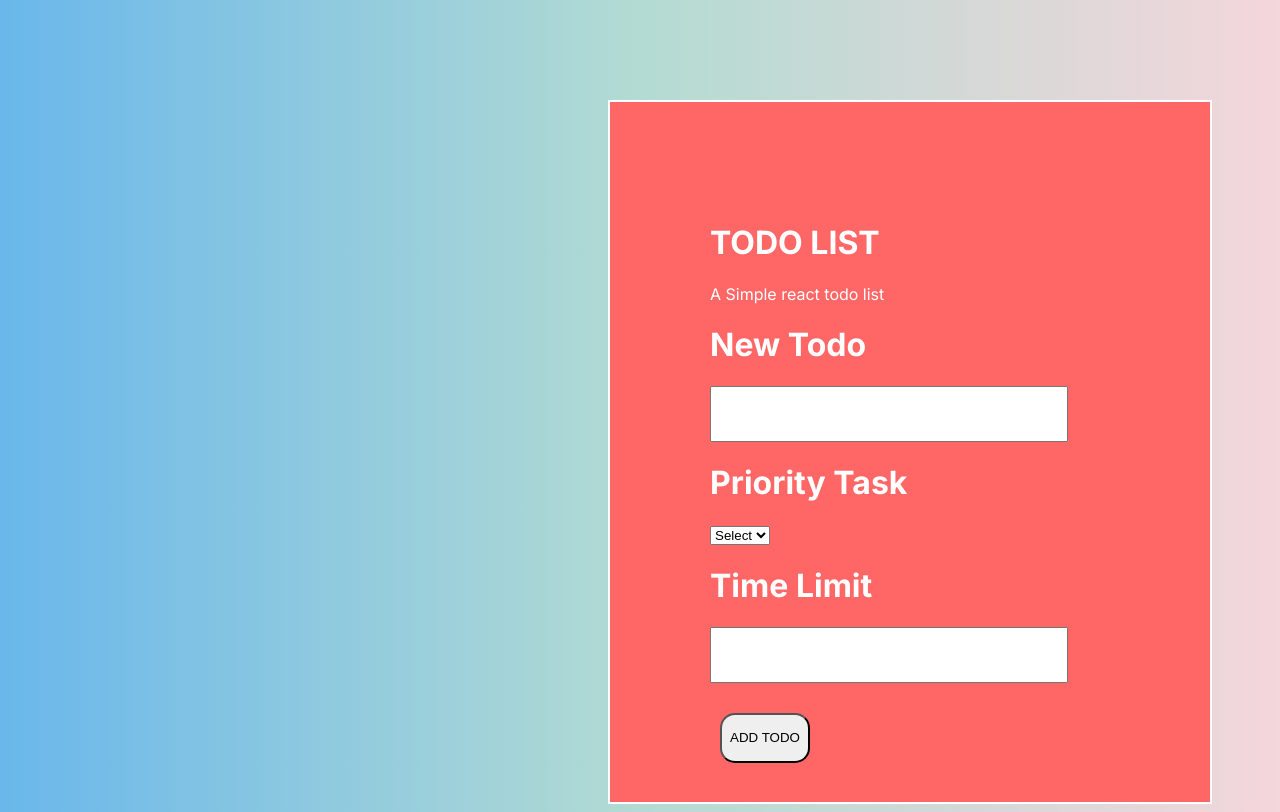
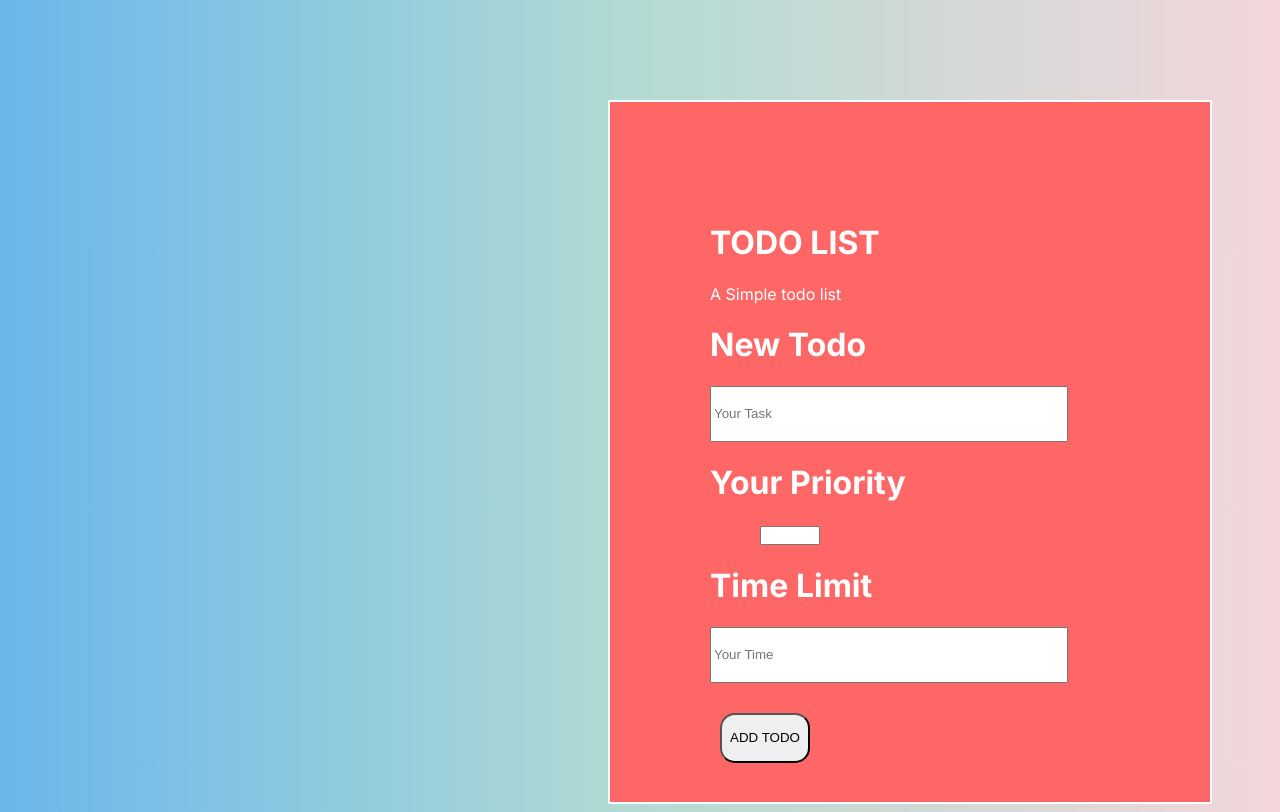
Before and after one commit to alimausmani/todo_list_react, a Next.js app: page / in a window 1280 px wide. Built offline with nearby package versions, Linux system fonts and the light colour scheme.

Commit message:
Correct Some Spelling

```diff
--- a/app/toodo_form.js
+++ b/app/toodo_form.js
@@ -3,13 +3,13 @@ const Toodo_form =()=>{
    <div className="input_div">
         <form>
             <h1 className="heading">TODO LIST</h1>
-            <p className="heading1">A Simple react todo list </p>
+            <p className="heading1">A Simple todo list </p>
           <label className="name"><h1>New Todo</h1>
-            <input className="name_input" type="text" />
+            <input className="name_input" placeholder="Your Task"type="text" />
           </label>
           <div>
-          <h1 className="selecter">Priority Task</h1>
-           <select name="select">
+          <h1 className="selecter">Your Priority</h1>
+           <select className="select">
                  <option value="Select">Select</option>
                 <option value="1">1</option>
                 <option value="2">2</option>
@@ -17,7 +17,7 @@ const Toodo_form =()=>{
            </select>
           </div>
           <label className="Time"><h1>Time Limit</h1>
-            <input className="Time_text" type="text" />
+            <input className="Time_text" placeholder="Your Time" type="text" />
           </label>
           <button className="btn">ADD TODO</button>
         </form>
```
